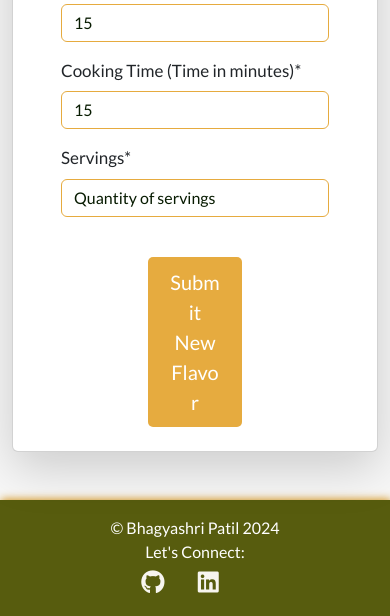
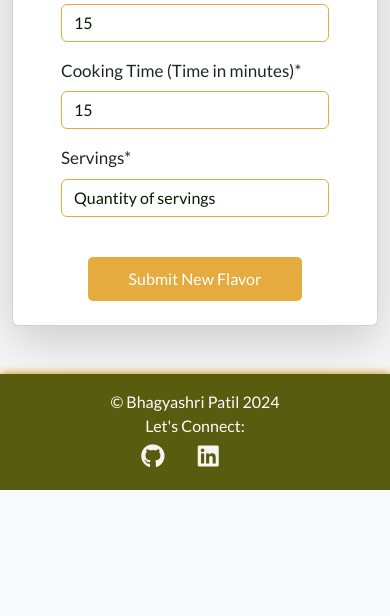
Before and after one commit to bhagyashriyogeshpatil/flavor-fusion, a Django app: page /new_flavors/ in a window 390 px wide. Shown: the part 1464-2080 px from the top of the page. After the commit the page ends 1954 px from the top, so only its background shows below. Run offline with Django 5.2, Linux system fonts and the light colour scheme; the visitor is signed in with stand-in values (Sample User, id 1); data that the repository does not hold is empty; some libraries are stand-ins or nearby versions.

Commit message:
Add media query for responsive button styling

```diff
--- a/static/css/style.css
+++ b/static/css/style.css
@@ -407,3 +407,11 @@ footer > a {
 #edit-button, #delete-button {
     width: 25%;
 }
+
+/* Media query for screens smaller than 768px */
+@media (max-width: 767.98px) {
+    .custom-btn {
+        width: 80%;
+        font-size: 1rem;
+    }
+}
```
Also changed, not shown: 1 other file.
